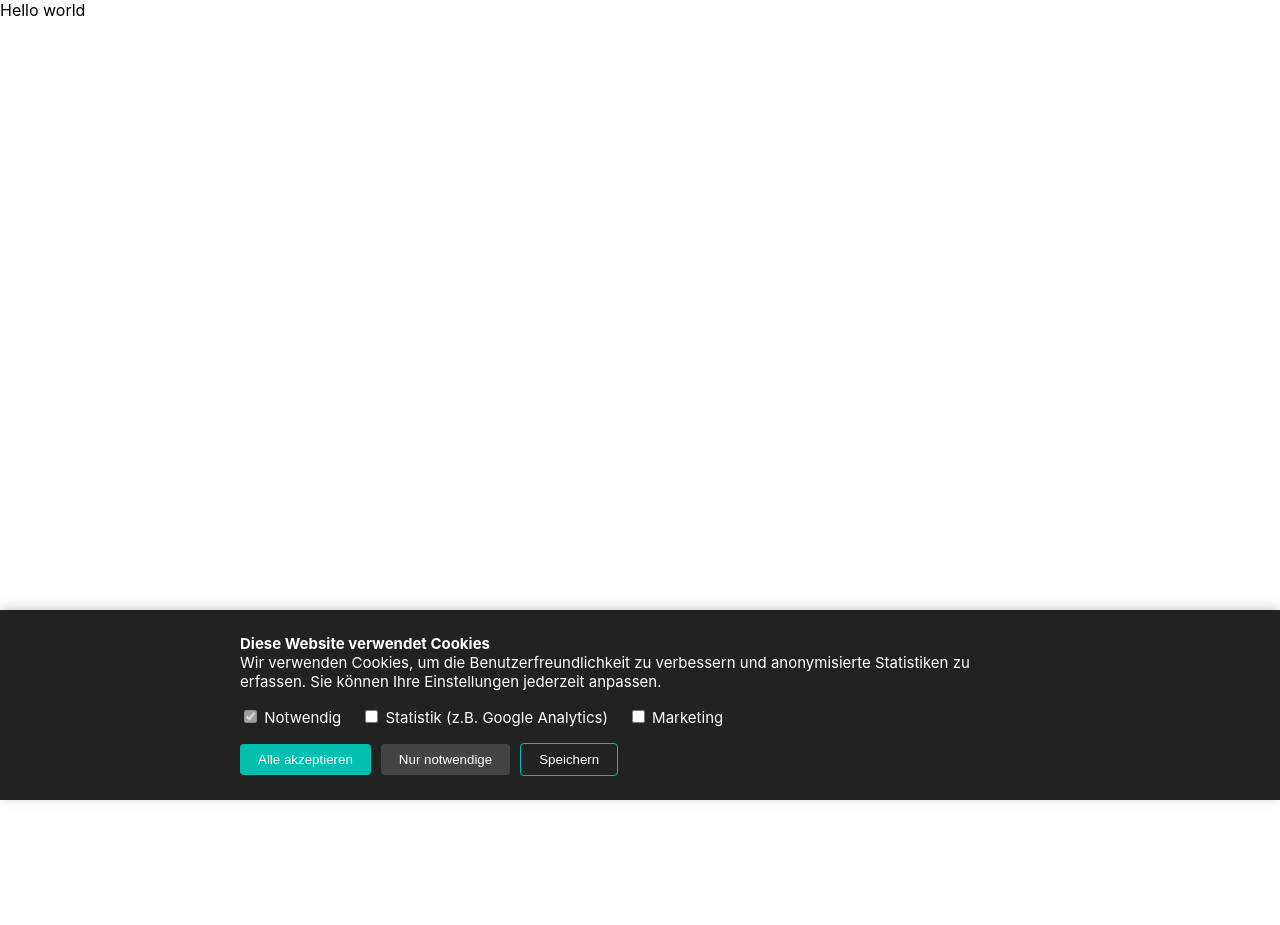
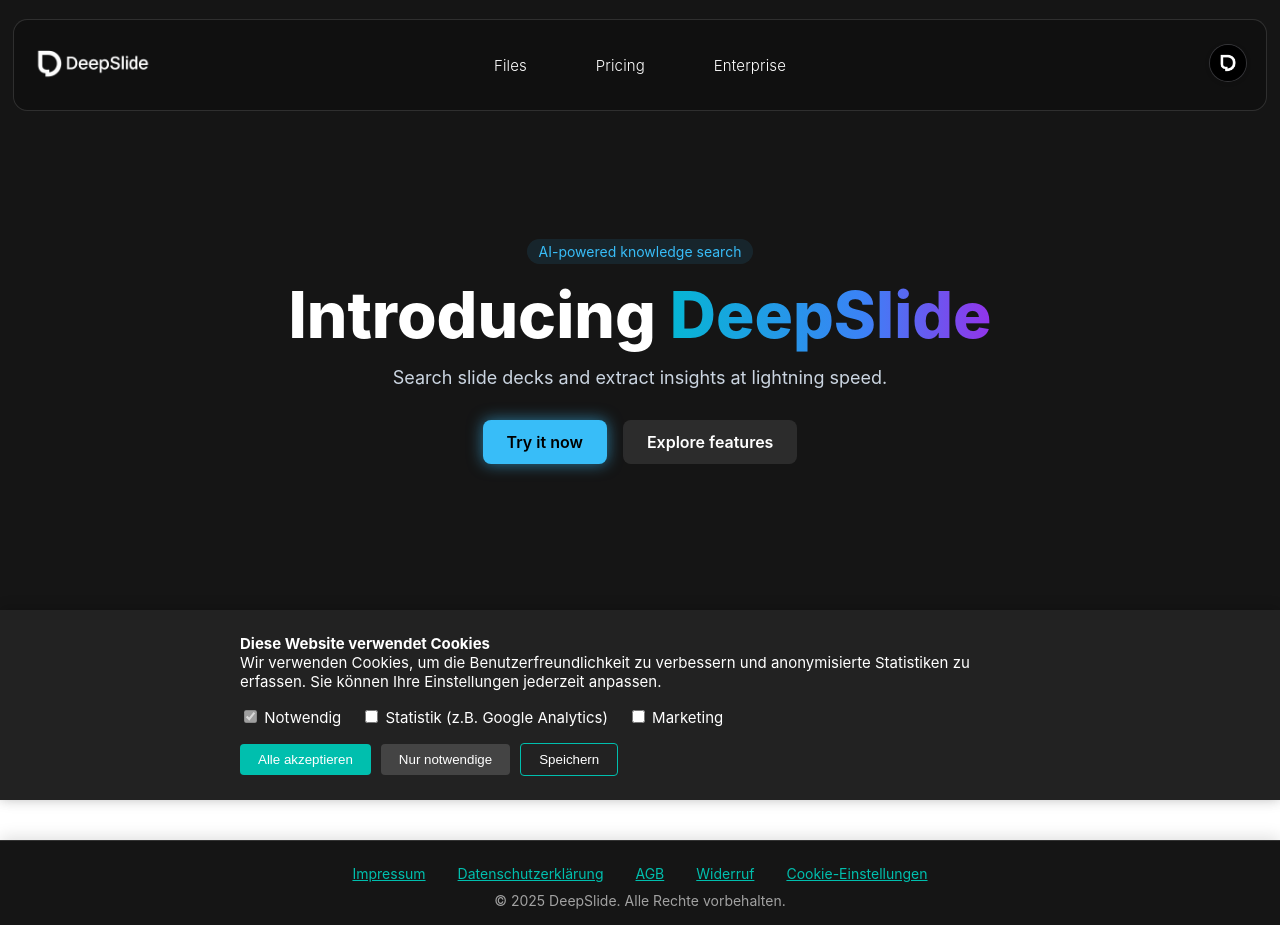
Before and after one commit to alexrothmaier/deepslide-frontend, a React (Create React App) app: page / in a window 1280 px wide. Before the commit the page ends 800 px from the top, so only its background shows below. Built offline with nearby package versions, Linux system fonts and the light colour scheme; no server answers; what @fluentui/react would draw is missing.

Commit message:
removes hello world and replaces with landing page

```diff
--- a/src/App.tsx
+++ b/src/App.tsx
@@ -276,7 +276,7 @@
       <CookieConsent />
       <Router>
         <Routes>
-          <Route path="/" element={<div>Hello world</div>} />
+          <Route path="/" element={<LandingPageWithFooter />} />
           <Route path="/account" element={<AccountPageGuard />} />
           <Route path="/files" element={<FilesPage />} />
           <Route path="/pricing" element={<PricingPage />} />
--- a/src/components/NavBar.css
+++ b/src/components/NavBar.css
@@ -15,6 +15,7 @@
   display: flex;
   align-items: center;
   justify-content: center;
+  position: relative;
   width: 100%;
   max-width: 98vw;
   background: rgba(17, 17, 17, 0.98);
@@ -33,6 +34,7 @@
   align-items: center;
   margin-right: 2.5rem;
   height: 120px;
+  justify-content: flex-start;
 }
 
 .navbar__logo img {
@@ -42,9 +44,14 @@
 }
 
 .navbar__nav {
-  flex: 1;
+  position: absolute;
+  left: 50%;
+  top: 0;
+  height: 100%;
   display: flex;
+  align-items: center;
   justify-content: center;
+  transform: translateX(-50%);
 }
 
 .navbar__nav-list {
@@ -97,6 +104,7 @@
 .navbar__account {
   display: flex;
   align-items: center;
+  justify-content: flex-end;
 }
 
 .navbar__account--left {
```
